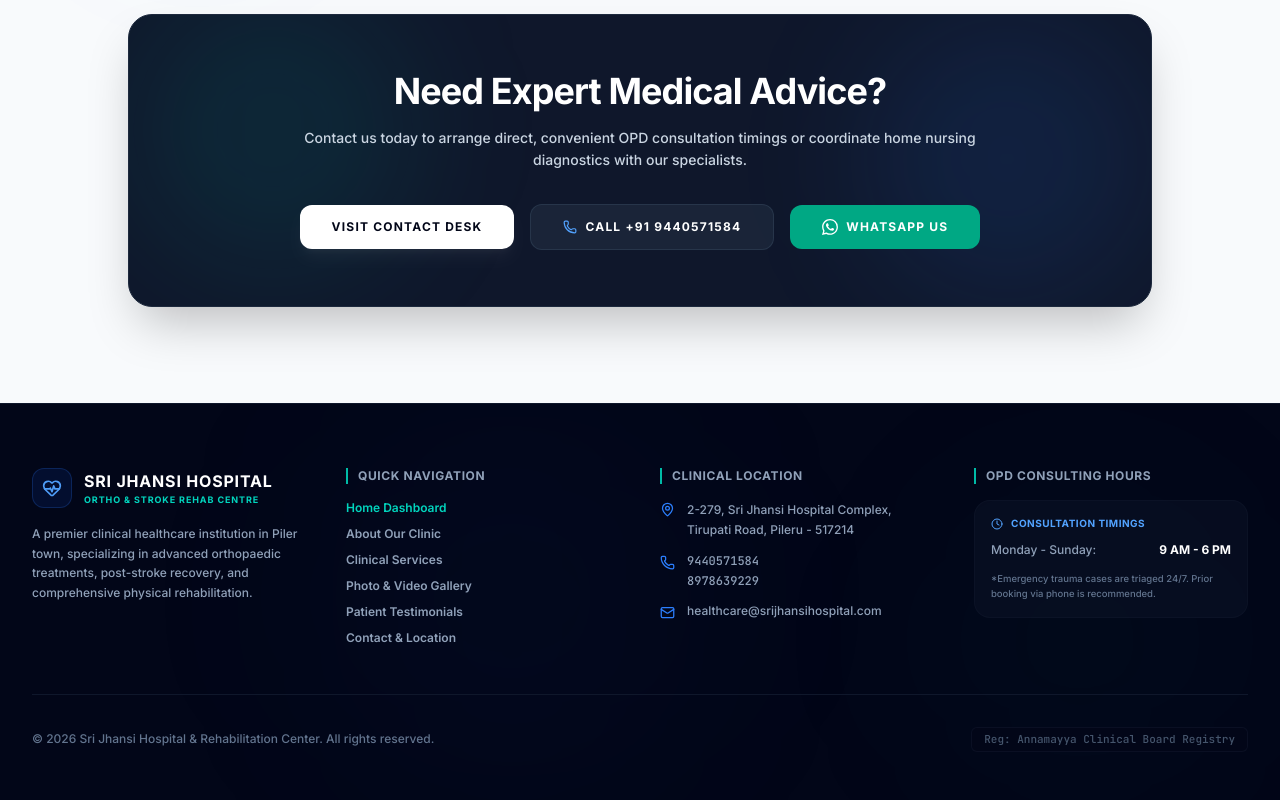
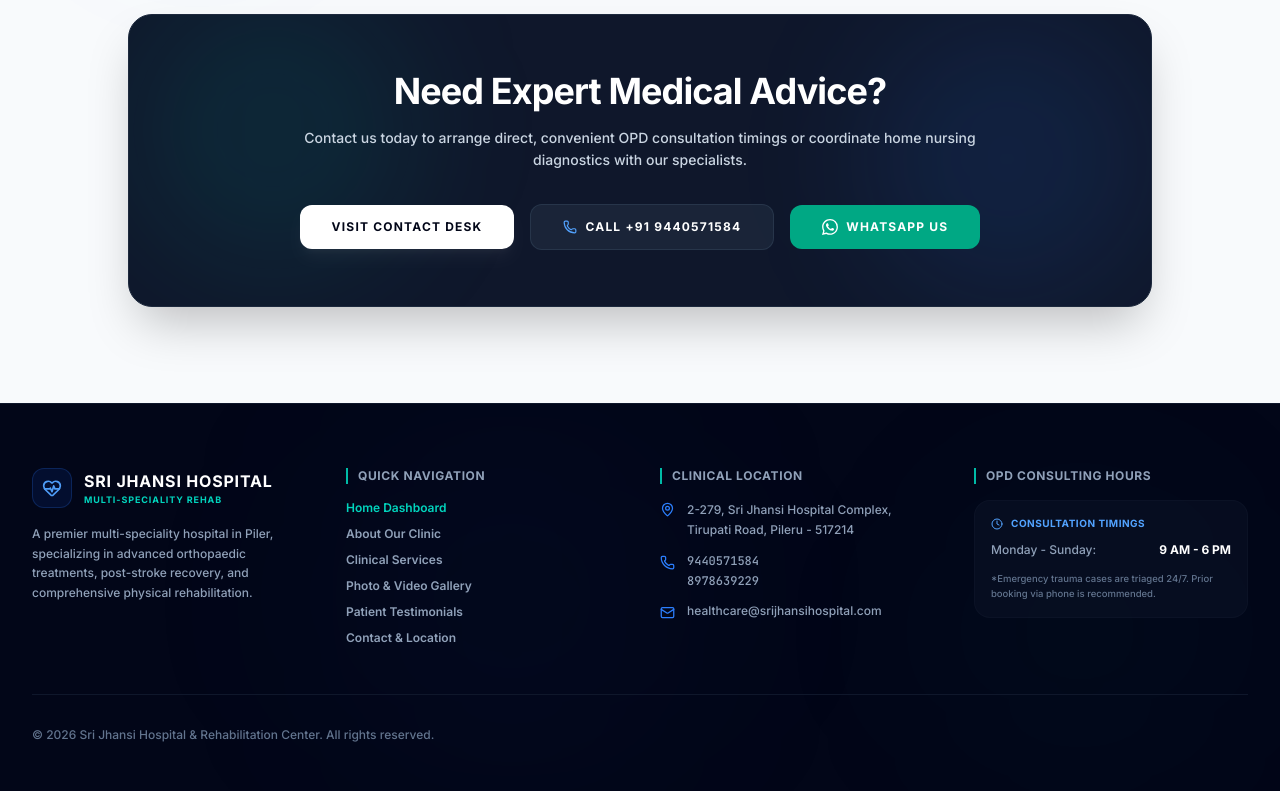
Before and after one commit to Sasankreddynare/Jhansi-Hospital, a React (Vite) app: page / in a window 1280 px wide. Shown: the part 1340-2140 px from the top of the page. Built offline with nearby package versions, Linux system fonts and the light colour scheme.

Commit message:
refactor: update hospital branding and footer
Update the site description to reflect multi-speciality services and remove outdated registry metadata from the footer.

```diff
--- a/src/App.tsx
+++ b/src/App.tsx
@@ -649,12 +649,12 @@ export default function App() {
                     Sri Jhansi Hospital
                   </span>
                   <span className="text-[9px] text-teal-400 font-extrabold uppercase tracking-widest block mt-1.5 leading-none">
-                    Ortho & Stroke Rehab Centre
+                    Multi-Speciality Rehab
                   </span>
                 </div>
               </div>
               <p className="text-xs text-slate-400 leading-relaxed font-medium">
-                A premier clinical healthcare institution in Piler town, specializing in advanced orthopaedic treatments, post-stroke recovery, and comprehensive physical rehabilitation.
+                A premier multi-speciality hospital in Piler, specializing in advanced orthopaedic treatments, post-stroke recovery, and comprehensive physical rehabilitation.
               </p>
             </div>
 
@@ -738,9 +738,6 @@ export default function App() {
           <div className="pt-8 flex flex-col sm:flex-row items-center justify-between gap-4 text-slate-500 text-xs text-center font-medium">
             <div>
               &copy; {new Date().getFullYear()} Sri Jhansi Hospital & Rehabilitation Center. All rights reserved.
-            </div>
-            <div className="text-[11px] font-mono text-slate-600 bg-slate-950 px-3 py-1 rounded-md border border-slate-900/60">
-              Reg: Annamayya Clinical Board Registry
             </div>
           </div>
 
```
